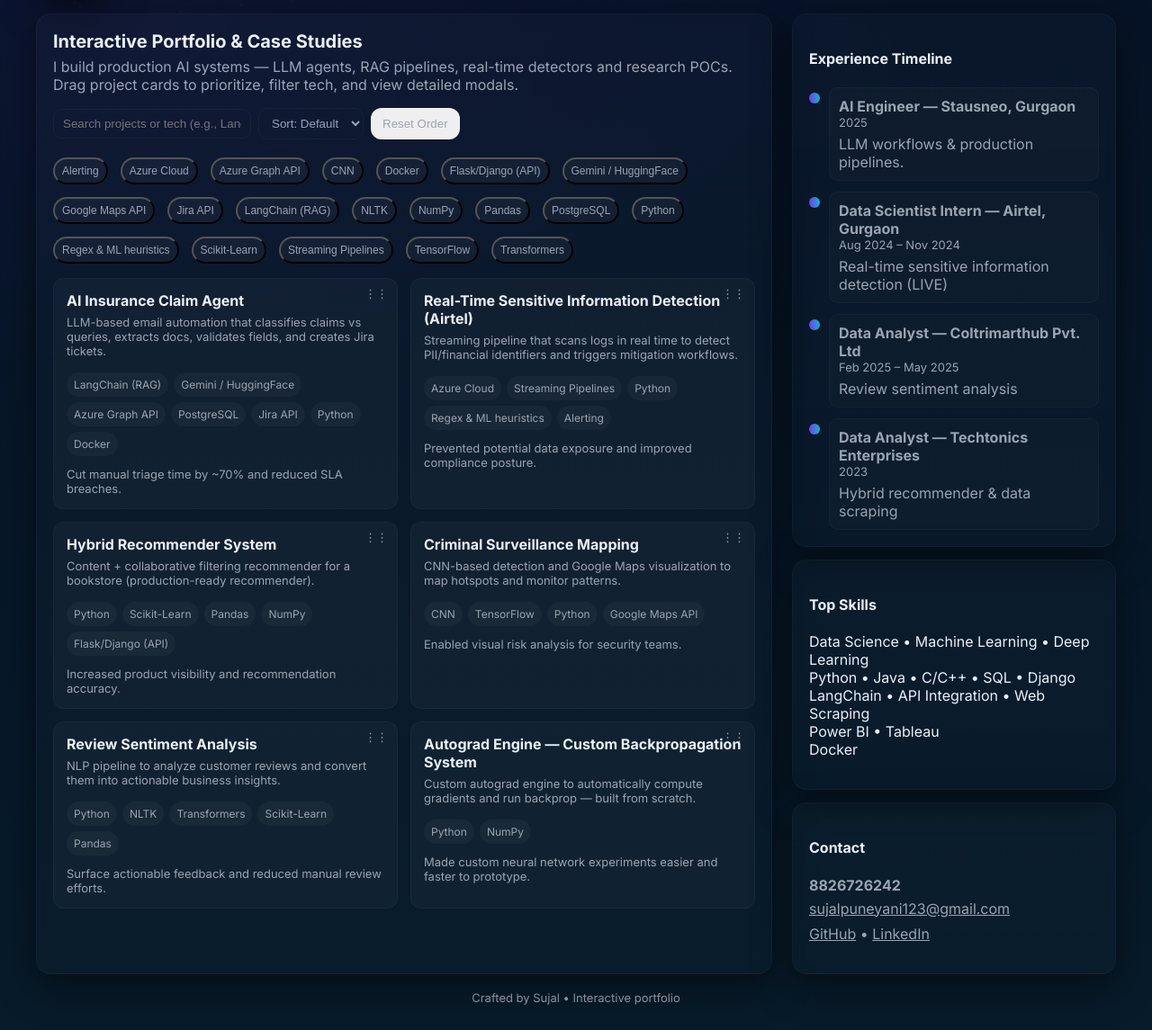
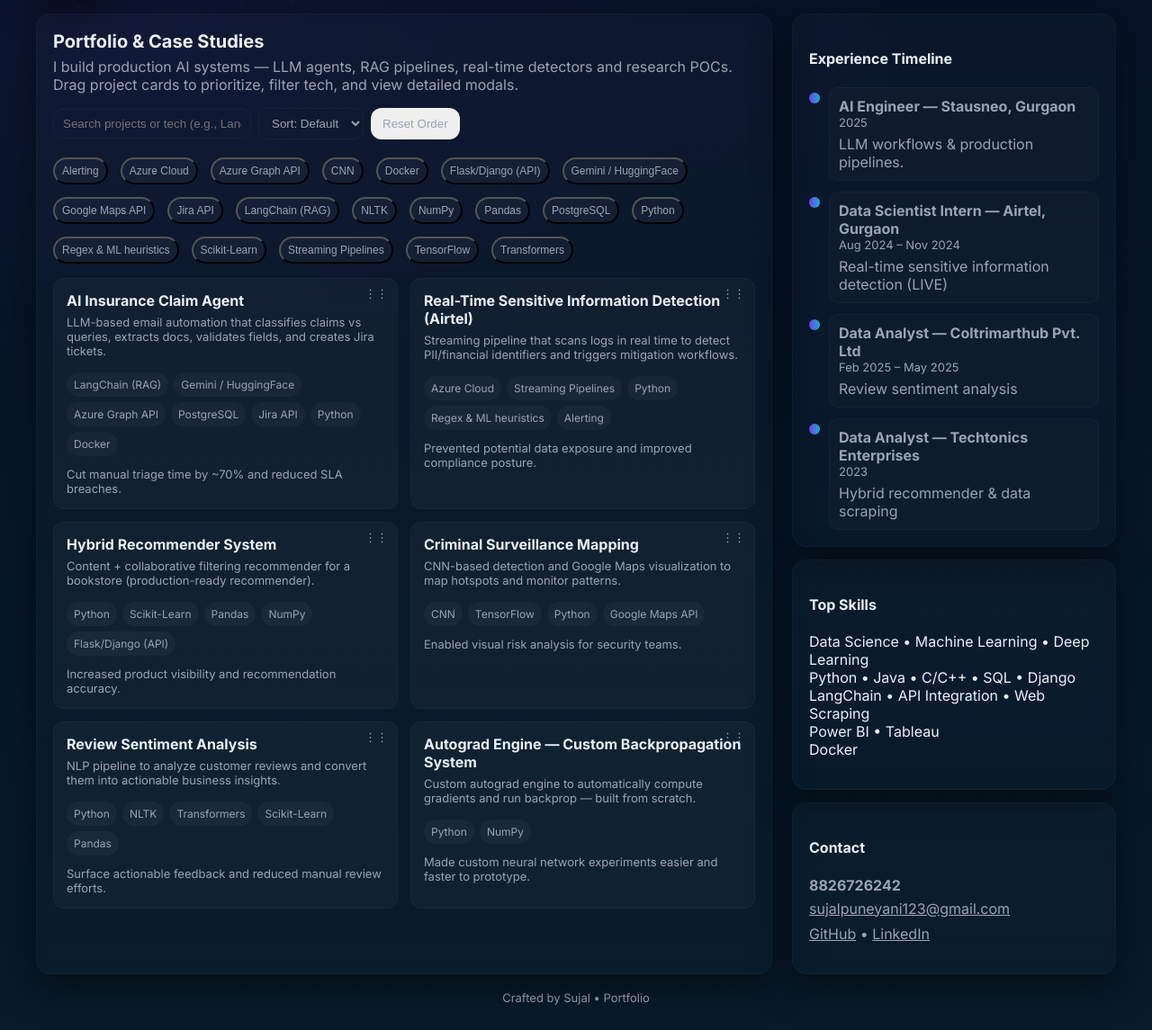
Before and after one commit to sujal-sh/sujal-portfolio, a plain HTML site: page index.html in a window 1280 px wide. Shown: the part 111-1256 px from the top of the page at 90% size. Drawn offline with Linux system fonts and the light colour scheme.

Commit message:
Update index.html

```diff
--- a/index.html
+++ b/index.html
@@ -103,7 +103,7 @@
     <main>
 
       <section class="panel" aria-labelledby="main-heading">
-        <h2 id="main-heading" class="hero-title">Interactive Portfolio & Case Studies</h2>
+        <h2 id="main-heading" class="hero-title">Portfolio & Case Studies</h2>
         <p class="hero-sub">I build production AI systems — LLM agents, RAG pipelines, real-time detectors and research POCs. Drag project cards to prioritize, filter tech, and view detailed modals.</p>
 
         <div class="controls" style="margin-top:12px">
@@ -150,7 +150,7 @@
       </aside>
     </main>
 
-    <footer>Crafted by Sujal • Interactive portfolio</footer>
+    <footer>Crafted by Sujal • Portfolio</footer>
   </div>
 
 
```
